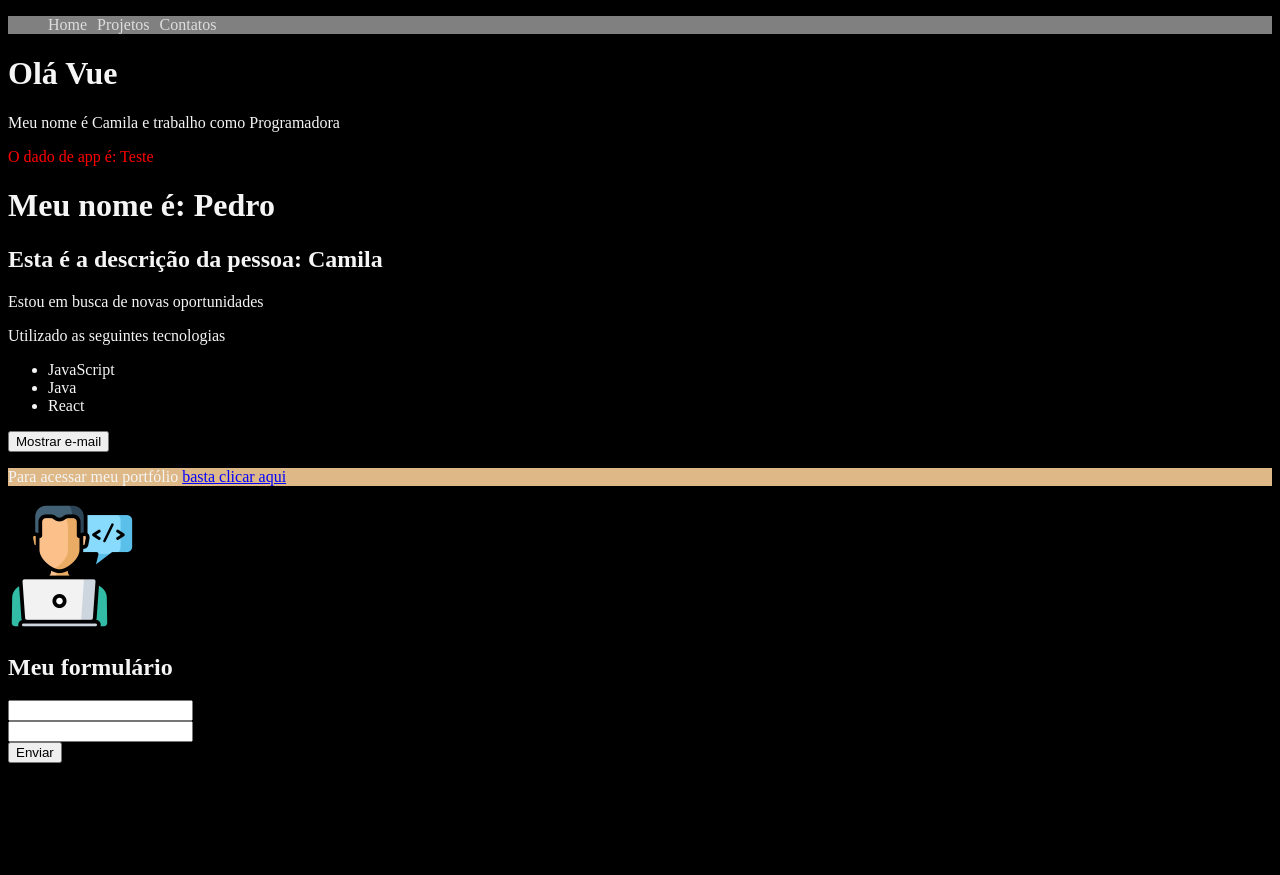
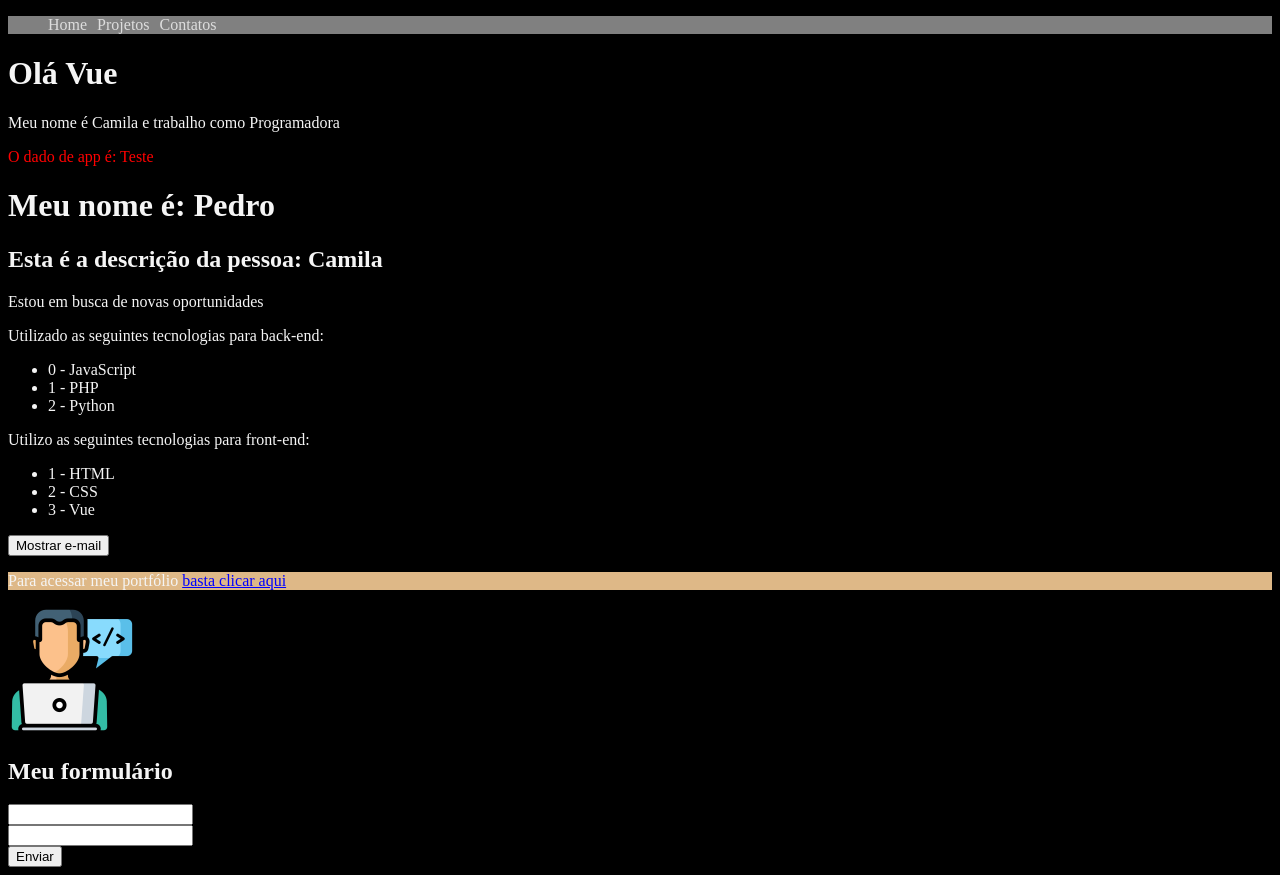
Before and after one commit to MyllaC/curso-vue, a Vue app in the folder 2_projeto_vue/: page / in a window 1280 px wide. Before the commit the page ends 800 px from the top, so only its background shows below. Built offline with nearby package versions, Linux system fonts and the light colour scheme.

Commit message:
aula13_renderizacao-de-listas-vfor

```diff
--- a/2_projeto_vue/src/components/Info.vue
+++ b/2_projeto_vue/src/components/Info.vue
@@ -2,12 +2,23 @@
   <div>
     <p v-if="esta_trabalhando">Estou trabalhando no momento</p>
     <p v-else>Estou em busca de novas oportunidades</p>
-    <p>Utilizado as seguintes tecnologias</p>
+    <p>Utilizado as seguintes tecnologias para back-end:</p>
     <ul>
-      <li>JavaScript</li>
-      <li>Java</li>
-      <li>React</li>
+      <li
+        v-for="(technology, index) in backend_technologies"
+        v-bind:key="index"
+      >
+        {{ index }} - {{ technology }}
+      </li>
     </ul>
+    <p>Utilizo as seguintes tecnologias para front-end:
+      <ul>
+        <li
+        v-for="technology in frontend_technologies" :key="technology.id">
+        {{technology.id}} - {{technology.language}}
+        </li>
+      </ul>
+    </p>
     <div>
       <button @click="showEmail">{{ textoBotao }}</button>
     </div>
@@ -31,6 +42,21 @@ export default {
       email: "criscamila09@gmail.com",
       meu_link: "https://github.com/MyllaC",
       textoBotao: "Mostrar e-mail",
+      backend_technologies: ["JavaScript", "PHP", "Python"],
+      frontend_technologies: [
+        {
+          id: 1,
+          language: 'HTML'
+        },
+        {
+          id: 2,
+          language: 'CSS'
+        },
+        {
+          id: 3,
+          language: 'Vue'
+        }
+      ]
     };
   },
   components: { Picture },
```
